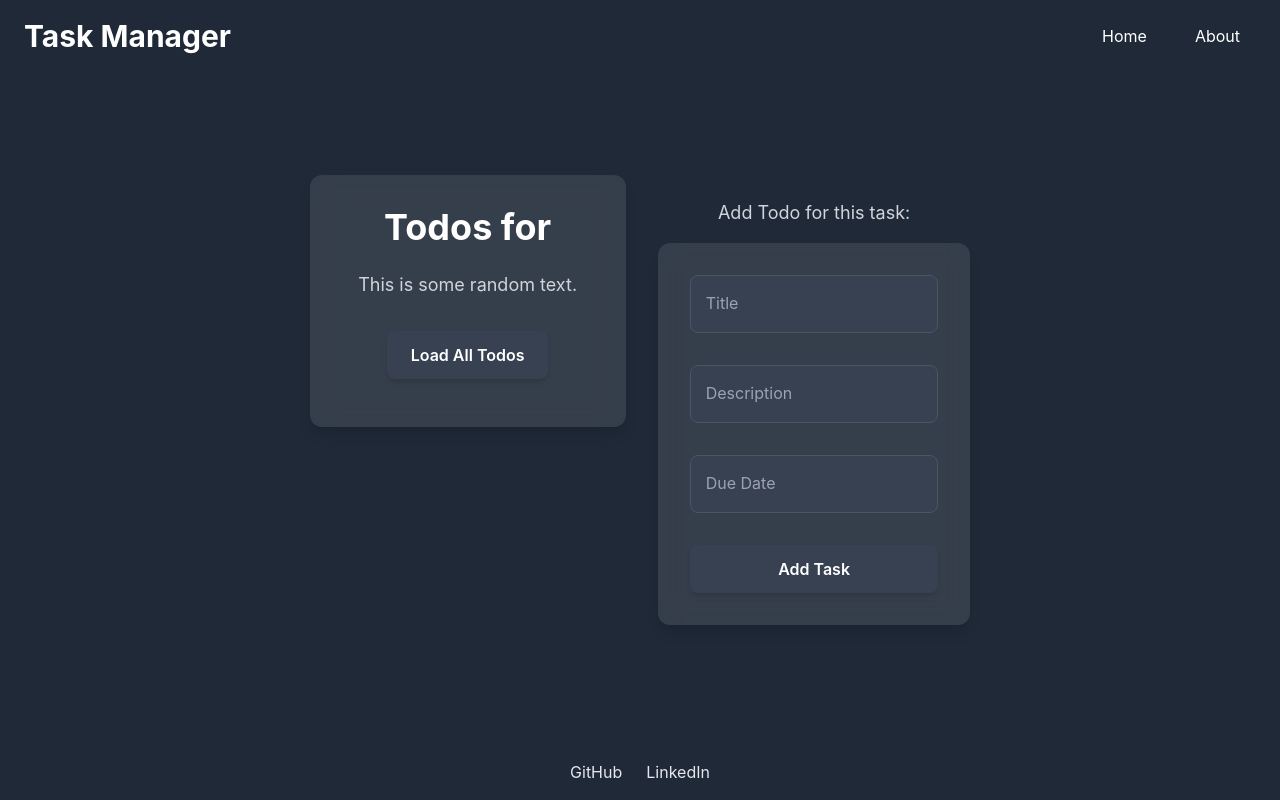
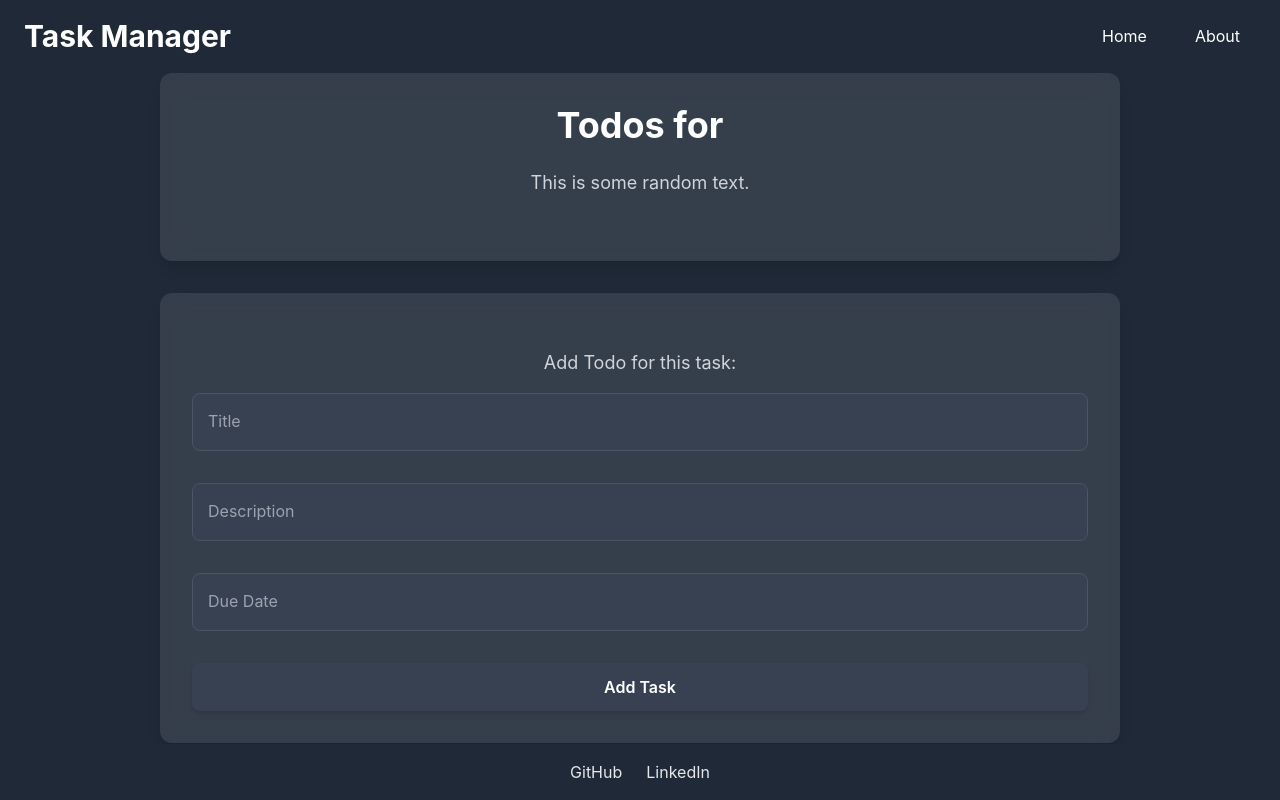
Before and after one commit to nameishyam/react-todo, a React (Vite) app in the folder client/: page /tasks in a window 1280 px wide. Built offline with nearby package versions, Linux system fonts and the light colour scheme.

Commit message:
feat: add DisplayTodo component and integrate it into Todo for displaying selected todo details

```diff
--- a/client/src/App.jsx
+++ b/client/src/App.jsx
@@ -2,18 +2,16 @@ import { BrowserRouter as Router, Routes, Route } from "react-router-dom";
 import "./index.css";
 import Home from "./components/Home";
 import About from "./components/About";
-import Header from "./components/Header";
 import Register from "./auth/Register";
 import Login from "./auth/Login";
-import Footer from "./components/Footer";
 import User from "./auth/User";
 import Todo from "./components/Todo";
+import DisplayTodo from "./components/DisplayTodo";
 
 const App = () => {
   return (
     <div className="app-container">
       <Router>
-        <Header />
         <Routes>
           <Route path="/" element={<Home />} />
           <Route path="/tasks" element={<Todo />} />
@@ -21,8 +19,8 @@ const App = () => {
           <Route path="/about" element={<About />} />
           <Route path="/register" element={<Register />} />
           <Route path="/login" element={<Login />} />
+          <Route path="/displayTodo" element={<DisplayTodo />} />
         </Routes>
-        <Footer />
       </Router>
     </div>
   );
--- /dev/null
+++ b/client/src/components/DisplayTodo.jsx
@@ -0,0 +1,15 @@
+import PropTypes from "prop-types";
+
+const DisplayTodo = ({ todoId }) => {
+  return (
+    <div className="text-white text-2xl">
+      Navigated successfully to Todo ID: {todoId}
+    </div>
+  );
+};
+
+DisplayTodo.propTypes = {
+  todoId: PropTypes.string.isRequired,
+};
+
+export default DisplayTodo;
--- a/client/src/components/Todo.jsx
+++ b/client/src/components/Todo.jsx
@@ -1,8 +1,11 @@
 import Axios from "axios";
 import Cookie from "js-cookie";
 import { useState } from "react";
+import DisplayTodo from "./DisplayTodo";
+import Footer from "./Footer";
+import Header from "./Header";
 
-function Todo() {
+const Todo = () => {
   const taskId = Cookie.get("taskId");
   const taskName = Cookie.get("taskName");
   const [formData, setFormData] = useState({
@@ -15,6 +18,8 @@ function Todo() {
   });
 
   const [todos, setTodos] = useState([]);
+  const [showDisplayTodo, setShowDisplayTodo] = useState(false);
+  const [selectedTodoId, setSelectedTodoId] = useState(null);
 
   const handleChange = (e) => {
     const { name, value } = e.target;
@@ -36,6 +41,7 @@ function Todo() {
       );
       if (response.status === 200) {
         console.log("Todo added successfully!");
+        await allTodos();
       } else {
         console.error("Failed to add todo");
       }
@@ -59,41 +65,48 @@ function Todo() {
     }
   };
 
+  const handleTodoClick = (todoId) => {
+    setSelectedTodoId(selectedTodoId === todoId ? null : todoId);
+    setShowDisplayTodo(selectedTodoId !== todoId);
+  };
+
   return (
-    <div className="bg-gray-800 min-h-screen flex items-center justify-center">
-      <div className="flex flex-row items-start justify-center gap-8 px-8 py-10">
-        {/* Random Text Container */}
-        <div className="flex flex-col items-center justify-center w-1/2 bg-white/10 backdrop-blur-md p-8 rounded-xl shadow-lg">
+    <>
+      <Header />
+      <div className="bg-gray-800 min-h-screen flex flex-col items-center justify-center pt-20 pb-16">
+        <div className="w-3/4 flex flex-col items-center justify-center bg-white/10 backdrop-blur-md p-8 rounded-xl shadow-lg mb-8">
           <h1 className="text-white text-4xl font-bold mb-6">
             Todos for {taskName}
           </h1>
           <p className="text-gray-300 text-lg mb-4">
             This is some random text.
           </p>
-          <button
-            onClick={allTodos}
-            className="mt-4 bg-gray-700 text-white font-semibold py-3 px-6 rounded-lg shadow-md hover:bg-gray-600 transition duration-300"
-          >
-            Load All Todos
-          </button>
-          <ul className="mt-4 text-white">
+          <div className="w-full flex flex-col gap-4 mt-4">
             {todos.map((todo) => (
-              <li key={todo.id}>{todo.title}</li>
+              <div
+                key={todo.id}
+                className="bg-gray-700 p-4 rounded-lg shadow-md"
+              >
+                <button
+                  onClick={() => handleTodoClick(todo.id)}
+                  className="text-white underline"
+                >
+                  {todo.title}
+                </button>
+                {showDisplayTodo && selectedTodoId === todo.id && (
+                  <DisplayTodo todoId={selectedTodoId} />
+                )}
+              </div>
             ))}
-          </ul>
+          </div>
         </div>
 
-        {/* Existing Form Container */}
-        <div className="flex flex-col items-center justify-center w-1/2">
+        <div className="w-3/4 flex flex-col items-center justify-center bg-white/10 backdrop-blur-md p-8 rounded-xl shadow-lg">
           <h1 className="text-white text-4xl font-bold mb-6">{taskName}</h1>
           <h2 className="text-gray-300 text-lg mb-4">
             Add Todo for this task:
           </h2>
-          <form
-            onSubmit={handleSubmit}
-            className="w-full max-w-md bg-white/10 backdrop-blur-md p-8 rounded-xl shadow-lg flex flex-col gap-8"
-          >
-            {/* Title Field */}
+          <form onSubmit={handleSubmit} className="w-full flex flex-col gap-8">
             <label className="relative block text-white">
               <input
                 name="title"
@@ -109,7 +122,6 @@ function Todo() {
               </span>
             </label>
 
-            {/* Description Field */}
             <label className="relative block text-white">
               <input
                 name="description"
@@ -125,7 +137,6 @@ function Todo() {
               </span>
             </label>
 
-            {/* Due Date Field */}
             <label className="relative block text-white">
               <input
                 name="dueDate"
@@ -141,7 +152,6 @@ function Todo() {
               </span>
             </label>
 
-            {/* Submit Button */}
             <button
               type="submit"
               className="w-full bg-gray-700 text-white font-semibold py-3 rounded-lg shadow-md hover:bg-gray-600 transition duration-300"
@@ -151,8 +161,9 @@ function Todo() {
           </form>
         </div>
       </div>
-    </div>
+      <Footer />
+    </>
   );
-}
+};
 
 export default Todo;
```
